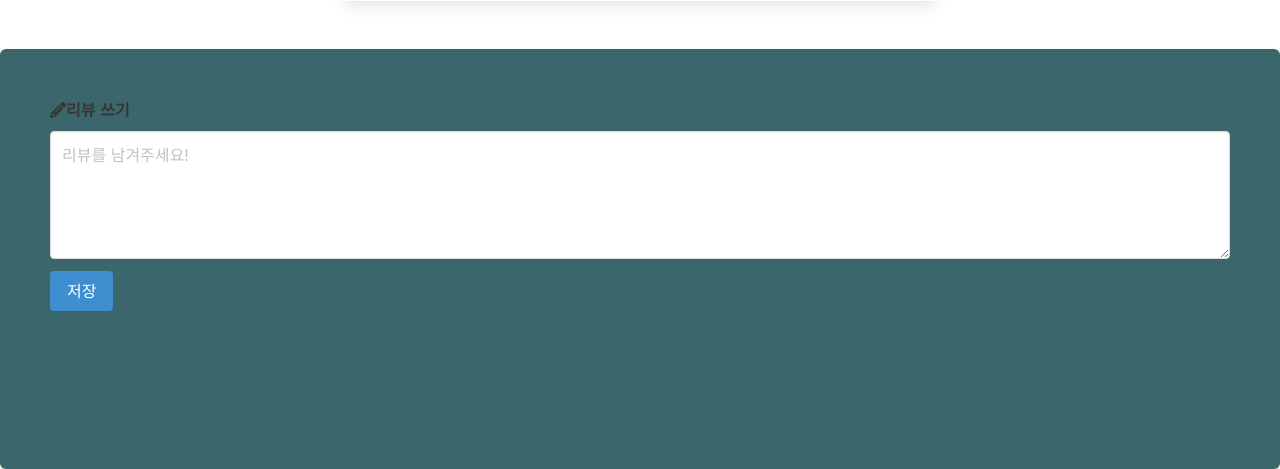
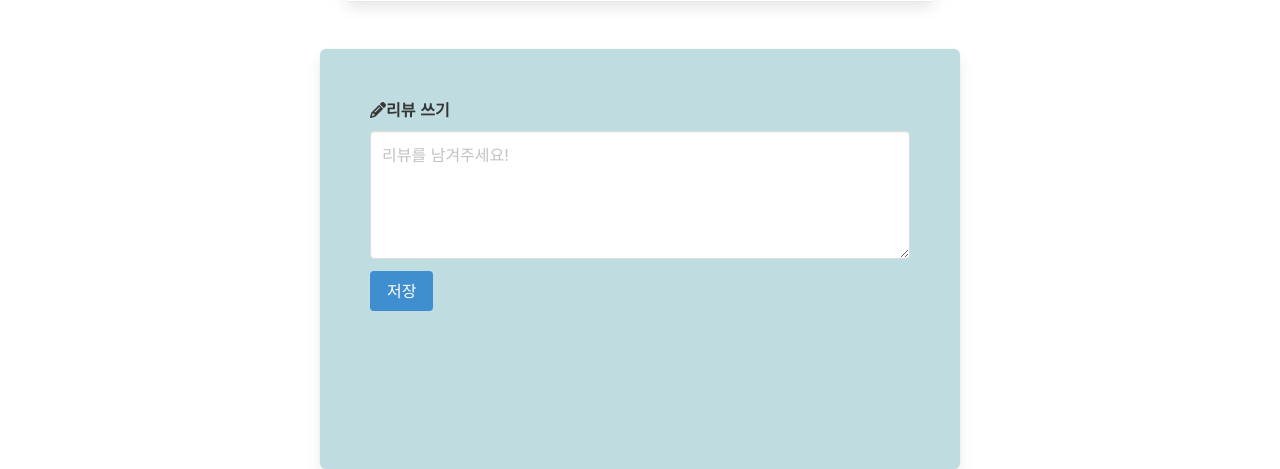
Before and after one commit to salmon2/EcoEnerge, a Flask app: template templates/charge_detail.html in a window 1280 px wide. Shown: the part 672-1141 px from the top of the page. Run offline with Flask 2, Linux system fonts and the light colour scheme; the template is opened without the code that fills it, so the values that code supplies are empty; some libraries are stand-ins or nearby versions.

Commit message:
changed css

```diff
--- a/templates/charge_detail.html
+++ b/templates/charge_detail.html
@@ -50,8 +50,8 @@
         }
 
         .review-making-box {
-            background-color: #3B666B;
-            width: 100%;
+            background-color: #BFDDE0;
+            width: 50%;
             margin: auto;
             padding: 50px;
         }
```
